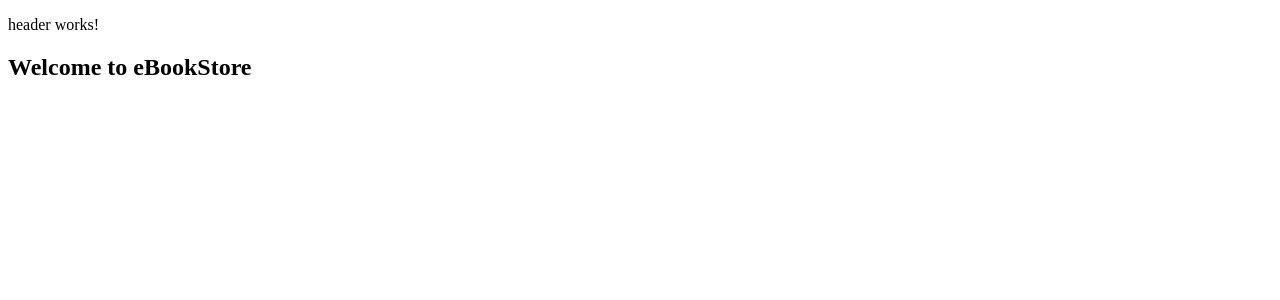
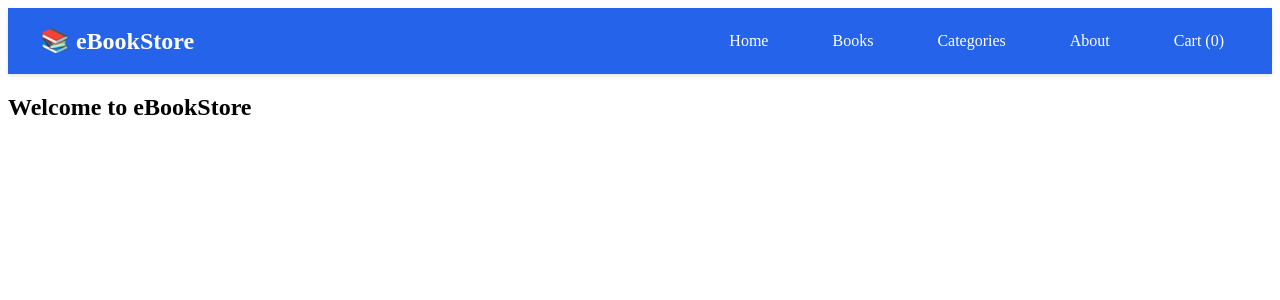
Before and after one commit to aditya-narla/eBookStore, an Angular app: page / in a window 1280 px wide. Shown: the top 300 px of the page. Built offline with nearby package versions, Linux system fonts and the light colour scheme.

Commit message:
Topic 1: Components - Built out header component with logo, navigation, and styling

```diff
--- a/src/app/components/header/header.component.css
+++ b/src/app/components/header/header.component.css
@@ -0,0 +1,61 @@
+/* Header Component Styles */
+.header {
+  background-color: #2563eb;
+  color: white;
+  padding: 1rem 0;
+  box-shadow: 0 2px 4px rgba(0, 0, 0, 0.1);
+}
+
+.container {
+  max-width: 1200px;
+  margin: 0 auto;
+  padding: 0 1rem;
+  display: flex;
+  justify-content: space-between;
+  align-items: center;
+}
+
+/* Logo Styles */
+.logo h1 {
+  margin: 0;
+  font-size: 1.5rem;
+  font-weight: bold;
+  color: white;
+}
+
+/* Navigation Styles */
+.nav {
+  display: flex;
+  gap: 2rem;
+  align-items: center;
+}
+
+.nav-link {
+  color: white;
+  text-decoration: none;
+  font-weight: 500;
+  padding: 0.5rem 1rem;
+  border-radius: 4px;
+  transition: background-color 0.2s ease;
+}
+
+.nav-link:hover {
+  background-color: rgba(255, 255, 255, 0.1);
+}
+
+/* Responsive Design */
+@media (max-width: 768px) {
+  .container {
+    flex-direction: column;
+    gap: 1rem;
+  }
+
+  .nav {
+    gap: 1rem;
+  }
+
+  .nav-link {
+    padding: 0.25rem 0.5rem;
+    font-size: 0.875rem;
+  }
+}
--- a/src/app/components/header/header.component.html
+++ b/src/app/components/header/header.component.html
@@ -1 +1,17 @@
-<p>header works!</p>
+<header class="header">
+  <div class="container">
+    <!-- Logo Section -->
+    <div class="logo">
+      <h1>📚 {{ storeName }}</h1>
+    </div>
+
+    <!-- Navigation Links -->
+    <nav class="nav">
+      <a href="#" class="nav-link">Home</a>
+      <a href="#" class="nav-link">Books</a>
+      <a href="#" class="nav-link">Categories</a>
+      <a href="#" class="nav-link">About</a>
+      <a href="#" class="nav-link">Cart ({{ cartCount }})</a>
+    </nav>
+  </div>
+</header>
--- a/src/app/components/header/header.component.ts
+++ b/src/app/components/header/header.component.ts
@@ -7,5 +7,9 @@ import { Component } from '@angular/core';
   styleUrl: './header.component.css'
 })
 export class HeaderComponent {
+  // Component properties - these can be used in the template
+  storeName: string = 'eBookStore';
+  cartCount: number = 0;
 
+  // We could add methods here later for handling navigation clicks
 }
```
